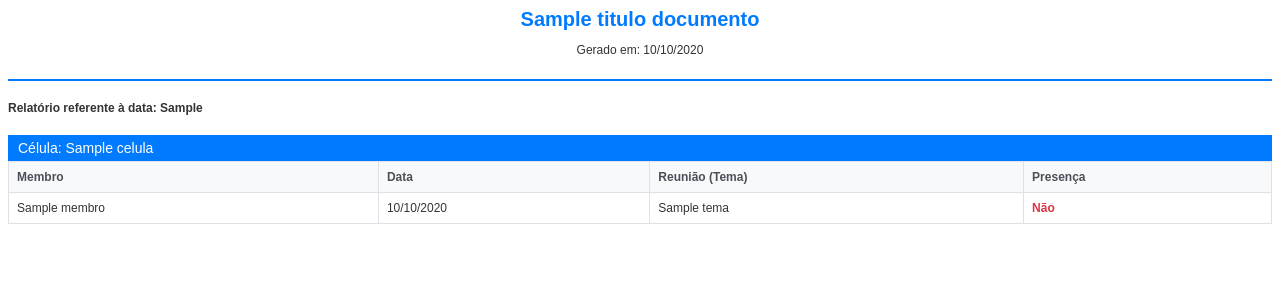
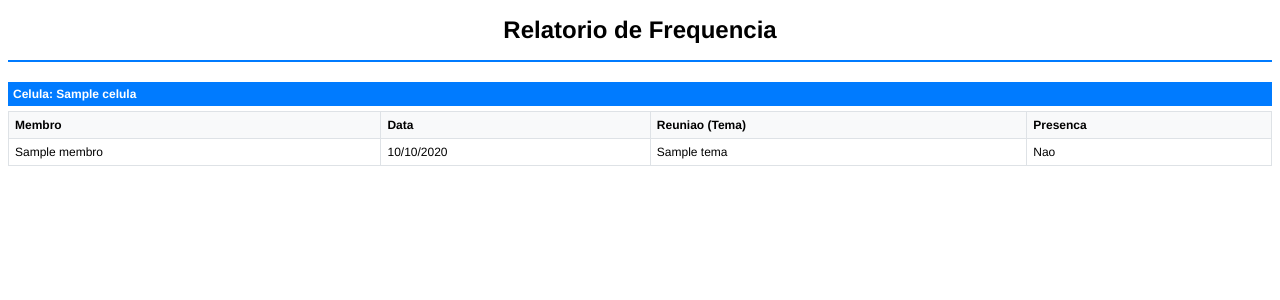
Before and after one commit to Marcos415/sistema_igreja, a Django app: template membros/templates/membros/historico_frequencia_pdf.html in a window 1280 px wide. Shown: the top 300 px of the page. Run offline with Django 5.2, Linux system fonts and the light colour scheme; the template is opened without the code that fills it: most values are stand-ins (such as "Sample title", 1, 10 or a date in 2020); parts of the project's set-up code (start-up, migrations or seed data) failed here and were passed over.

```diff
--- a/membros/templates/membros/historico_frequencia_pdf.html
+++ b/membros/templates/membros/historico_frequencia_pdf.html
@@ -1,74 +1,31 @@
 <!DOCTYPE html>
-<html>
+<html lang="pt-br">
 <head>
-    <meta charset="UTF-8">
+    <meta charset="utf-8">
     <style>
-        @page {
-            size: A4;
-            margin: 1cm;
-        }
-        body {
-            font-family: Arial, sans-serif;
-            font-size: 12px;
-            color: #333;
-        }
-        .header {
-            text-align: center;
-            margin-bottom: 20px;
-            border-bottom: 2px solid #007bff;
-            padding-bottom: 10px;
-        }
-        h1 { color: #007bff; font-size: 20px; margin: 0; }
-        .info { margin-bottom: 15px; font-weight: bold; }
-
-        /* Estilo da Tabela semelhante ao Sistema */
-        table {
-            width: 100%;
-            border-collapse: collapse;
-            margin-bottom: 20px;
-        }
-        th {
-            background-color: #f8f9fa;
-            color: #495057;
-            font-weight: bold;
-            text-align: left;
-            padding: 8px;
-            border: 1px solid #dee2e6;
-        }
-        td {
-            padding: 8px;
-            border: 1px solid #dee2e6;
-        }
-        .celula-title {
-            background-color: #007bff;
-            color: white;
-            padding: 5px 10px;
-            font-size: 14px;
-            margin-top: 20px;
-        }
-        .presente { color: #28a745; font-weight: bold; }
-        .falta { color: #dc3545; font-weight: bold; }
+        @page { size: A4; margin: 1cm; }
+        body { font-family: Helvetica, Arial, sans-serif; font-size: 12px; }
+        .header { text-align: center; border-bottom: 2px solid #007bff; margin-bottom: 20px; }
+        .celula-title { background-color: #007bff; color: white; padding: 5px; margin-top: 15px; font-weight: bold; }
+        table { width: 100%; border-collapse: collapse; margin-top: 5px; }
+        th, td { border: 1px solid #dee2e6; padding: 6px; text-align: left; }
+        th { background-color: #f8f9fa; }
     </style>
 </head>
 <body>
     <div class="header">
-        <h1>{{ titulo_documento }}</h1>
-        <p>Gerado em: {{ data_geracao|date:"d/m/Y" }}</p>
+        <h1>Relatorio de Frequencia</h1>
     </div>
 
-    {% if selected_data_reuniao %}
-        <div class="info">Relatório referente à data: {{ selected_data_reuniao }}</div>
-    {% endif %}
-
     {% for item in celulas_com_frequencia %}
-        <div class="celula-title">Célula: {{ item.celula.nome }}</div>
+        <div class="celula-title">Celula: {{ item.celula.nome }}</div>
         <table>
             <thead>
                 <tr>
                     <th>Membro</th>
                     <th>Data</th>
-                    <th>Reunião (Tema)</th>
-                    <th>Presença</th>
+                    <th>Reuniao (Tema)</th>
+                    <th>Presenca</th>
                 </tr>
             </thead>
             <tbody>
@@ -78,9 +35,7 @@
                         <td>{{ m_data.membro.nome_completo }}</td>
                         <td>{{ freq.reuniao.data_reuniao|date:"d/m/Y" }}</td>
                         <td>{{ freq.reuniao.tema|default:"-" }}</td>
-                        <td class="{% if freq.presente %}presente{% else %}falta{% endif %}">
-                            {% if freq.presente %}Sim{% else %}Não{% endif %}
-                        </td>
+                        <td>{% if freq.presente %}Sim{% else %}Nao{% endif %}</td>
                     </tr>
                     {% endfor %}
                 {% endfor %}
```
Also changed, not shown: membros/views.py (+25 -35 lines).
